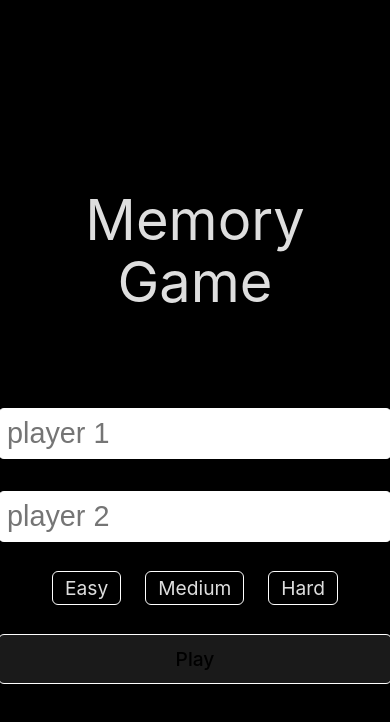
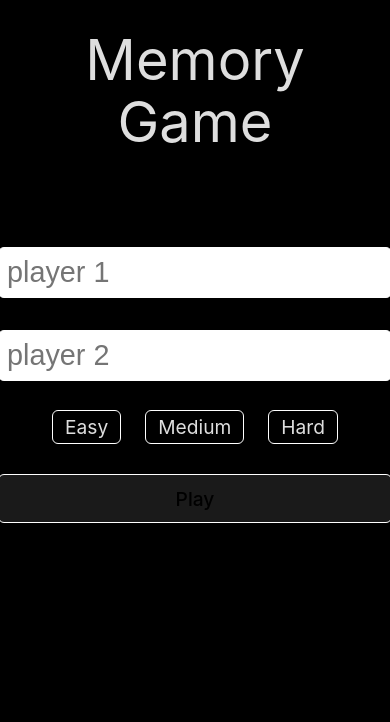
Before and after one commit to kcrusselluniversity/MemoryGame, a React (Vite) app: page / in a window 390 px wide. Shown: the top 722 px of the page. Built offline with nearby package versions, Linux system fonts and the light colour scheme.

Commit message:
Fix layout height responsiveness for mobile

```diff
--- a/src/index.css
+++ b/src/index.css
@@ -114,6 +114,13 @@ button:focus-visible {
   justify-content: center;
   align-items: center;
   gap: 1rem;
+}
+
+@media screen and (max-width: 600px) {
+  .PlayersFormPage,
+  .gameboardPage {
+    height: fit-content;
+  }
 }
 
 /* SECTION: PLAYERS FORM PAGE STYLING */
```
